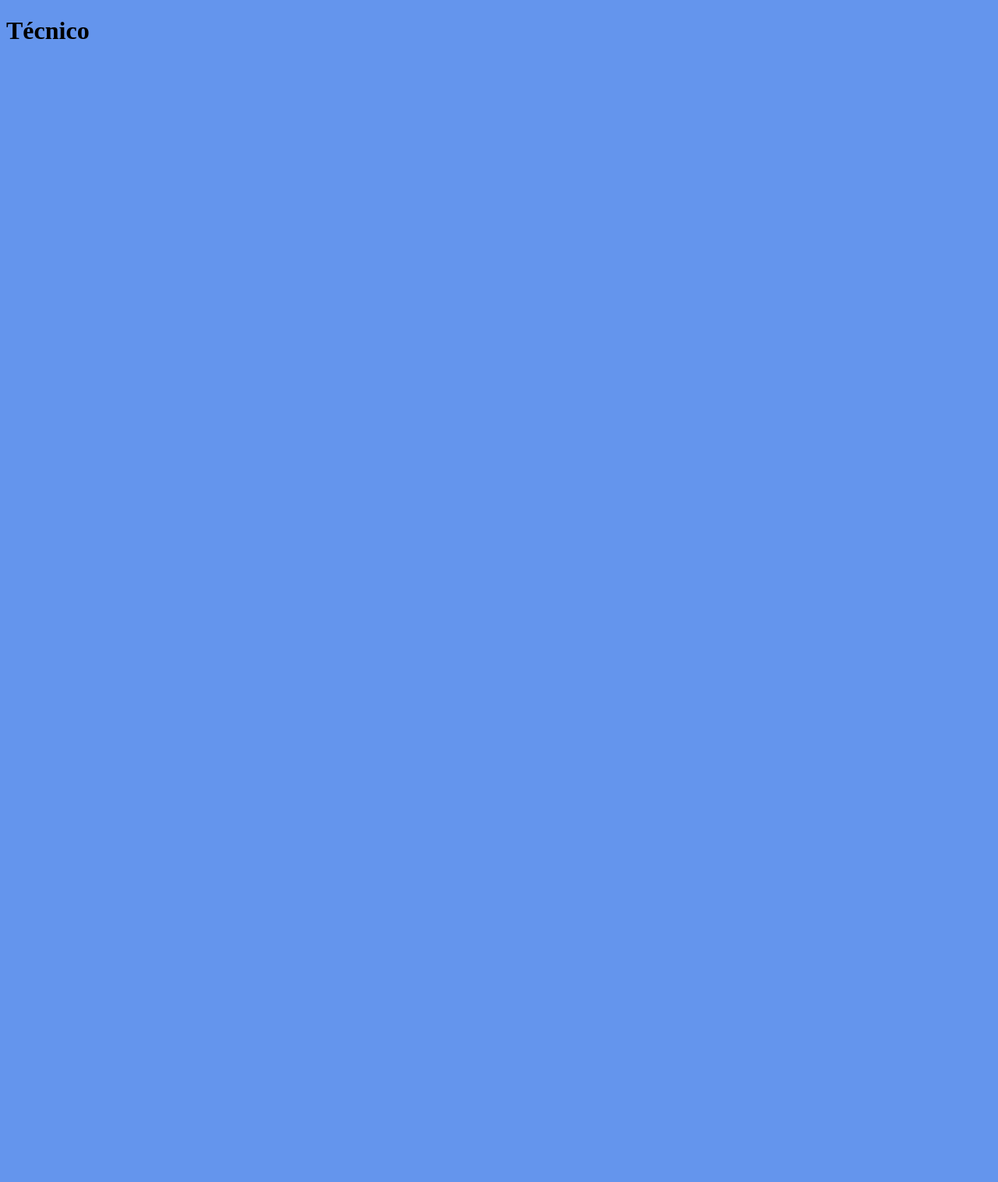
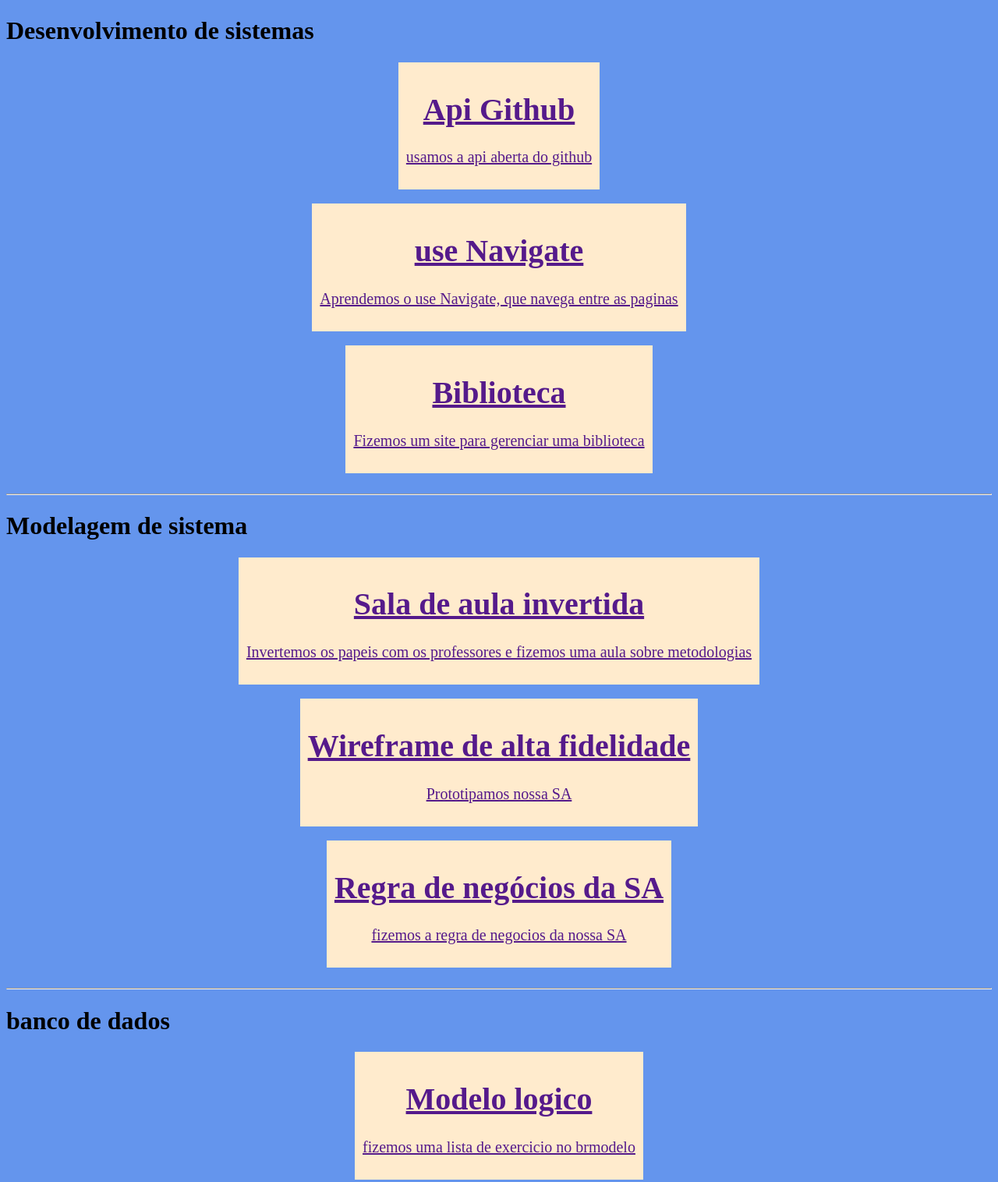
Before and after one commit to PedroLuis-Serra/-Portifolio-, a plain HTML site: page MATERIAS/paginas/tecnico.html in a window 1280 px wide. Shown: the top 1516 px of the page at 78% size. Before the commit the page ends 800 px from the top, so only its background shows below. Drawn offline with Linux system fonts and the light colour scheme.

Commit message:
atualizado portugues

```diff
--- a/MATERIAS/paginas/tecnico.html
+++ b/MATERIAS/paginas/tecnico.html
@@ -9,7 +9,77 @@
 </head>
 
 <body>
-  <h1>Técnico</h1>
+  <h1>Desenvolvimento de sistemas</h1>
+  <div class="atividade">
+    <a target="_blank" href="">
+        <h1>Api Github</h1>
+        <p>usamos a api aberta do github</p>
+    </a>
+
+    </div>
+    <br>
+    <div class="atividade">
+      <a target="_blank" href="">
+          <h1>use Navigate</h1>
+          <p>Aprendemos o use Navigate, que navega entre as paginas</p>
+      </a>
+      </div>
+      <br>
+
+    <div class="atividade">
+      <a target="_blank" href="">
+          <h1>Biblioteca</h1>
+          <p>Fizemos um site para gerenciar uma biblioteca</p>
+      </a>
+      </div>
+      <br>
+      <hr>
+      <h1>Modelagem de sistema</h1>
+      <div class="atividade">
+        <a target="_blank" href="">
+            <h1>Sala de aula invertida</h1>
+            <p>Invertemos os papeis com os professores e fizemos uma aula sobre metodologias</p>
+        </a>
+        </div>
+        <br>
+        <div class="atividade">
+          <a target="_blank" href="">
+              <h1>Wireframe de alta fidelidade</h1>
+              <p>Prototipamos nossa SA</p>
+          </a>
+          </div>
+          <br>
+          <div class="atividade">
+            <a target="_blank" href="">
+                <h1>Regra de negócios da SA</h1>
+                <p>fizemos a regra de negocios da nossa SA</p>
+            </a>
+            </div>
+            <br>
+          <hr>
+          <h1>banco de dados</h1>
+          <div class="atividade">
+            <a target="_blank" href="">
+                <h1>Modelo logico</h1>
+                <p>fizemos uma lista de exercicio no brmodelo</p>
+            </a>
+            </div>
+            <br>
+            <div class="atividade">
+              <a target="_blank" href="">
+                  <h1>Gestão de consultorio medico</h1>
+                  <p>Fizemos um sistema de gestao de consultorio medico no brmodelo</p>
+              </a>
+              </div>
+              <br>
+              <div class="atividade">
+                <a target="_blank" href="">
+                    <h1>Pesquisa de normalização de dados</h1>
+                    <p>Pesquisa de normalização de dados</p>
+                </a>
+                </div>
+                <br>
+
 </body>
 
 </html>
```
Also changed, not shown: MATERIAS/materias.html (+1 -1 lines).
